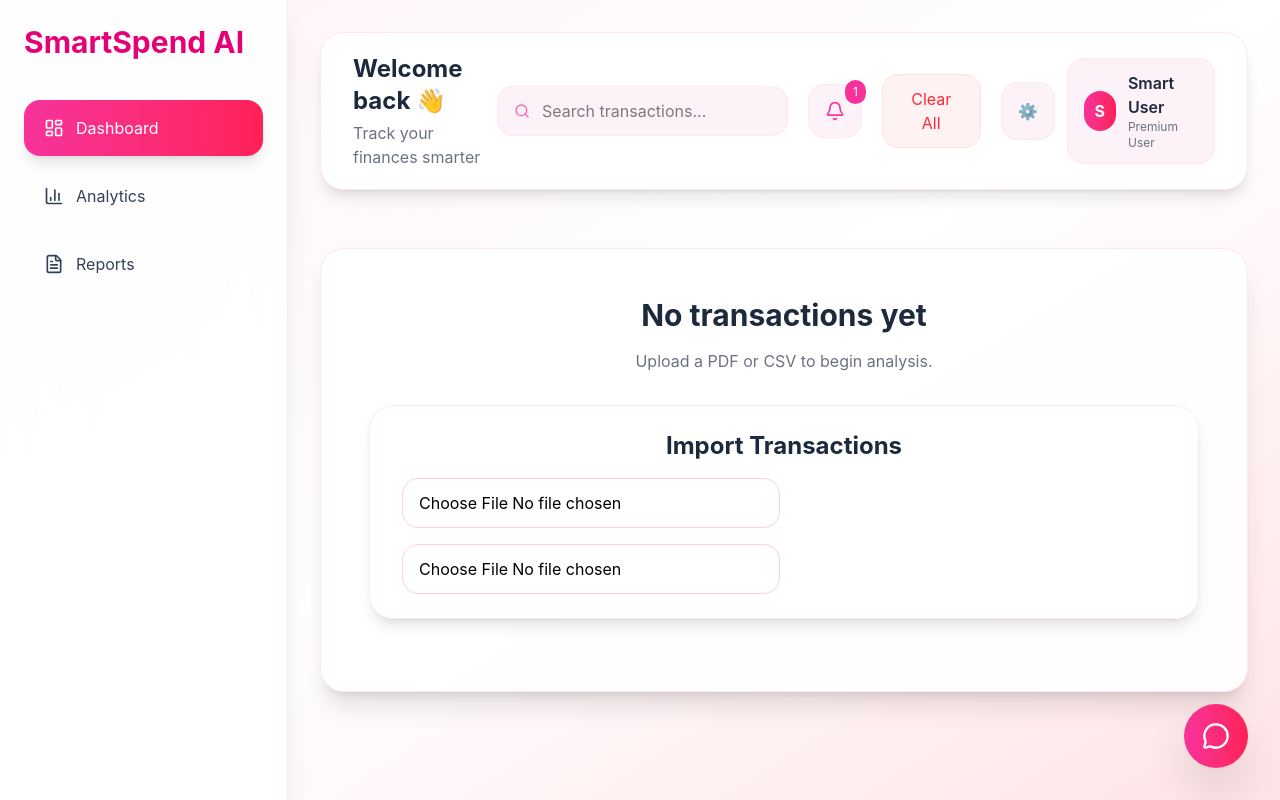
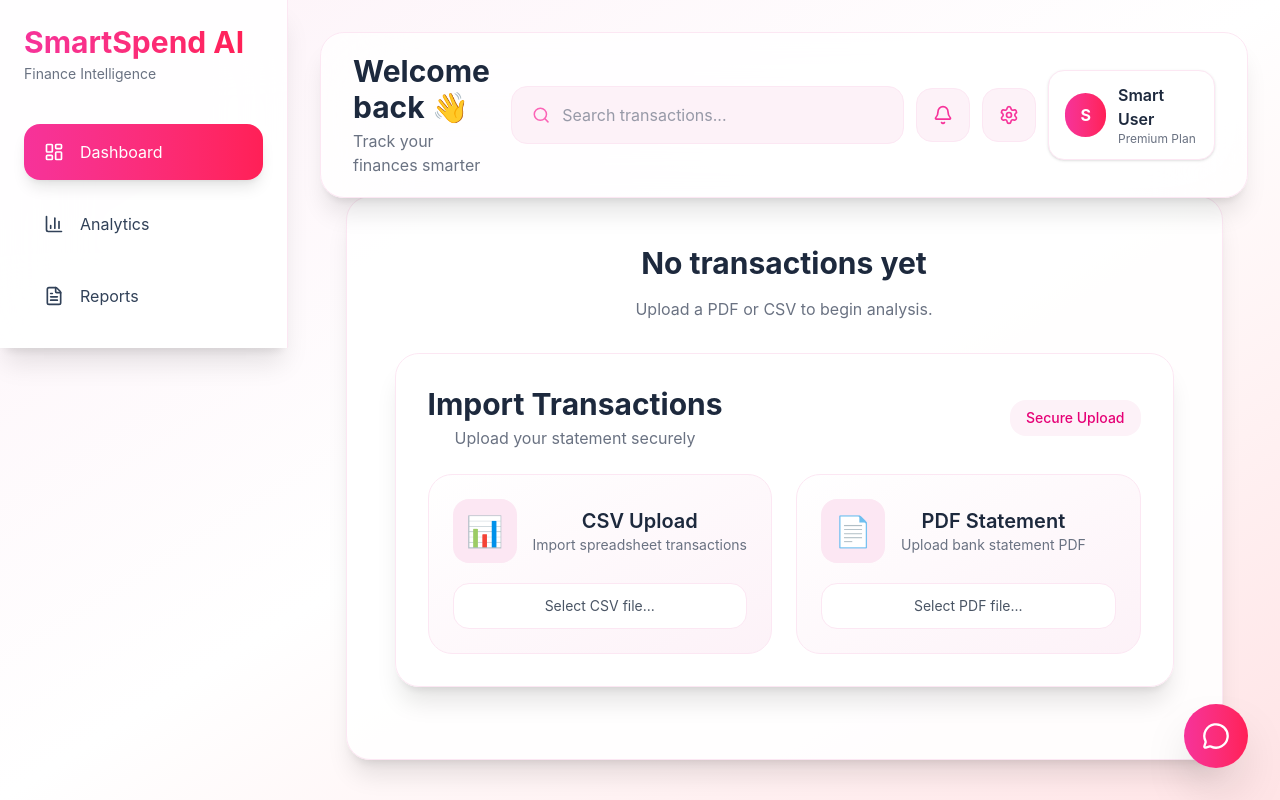
Before and after one commit to sharan1902005-ui/intelligent-expense-analyzer, a React (Vite) app: page /dashboard in a window 1280 px wide. Built offline with nearby package versions, Linux system fonts and the light colour scheme.

Commit message:
Premium UI redesign, settings theme switcher, navbar/sidebar improvements, upload cards redesign

```diff
--- a/src/components/Charts.tsx
+++ b/src/components/Charts.tsx
@@ -40,7 +40,7 @@ export default function Charts({ transactions }: Props) {
 
       <p className="text-gray-500 mb-6">Where your money goes</p>
 
-      <ResponsiveContainer width="100%" height={420}>
+      <ResponsiveContainer width="100%" height={320}>
         <PieChart>
           <Pie
             data={data}
--- a/src/components/Dashboard.tsx
+++ b/src/components/Dashboard.tsx
@@ -12,20 +12,16 @@ import Sidebar from "./Sidebar";
 import TopNavbar from "./TopNavbar";
 import SettingsModal from "./SettingsModal";
 import type { Transaction } from "../types";
-import { useThemeContext } from "../context/ThemeContext";
-
-const bgThemes = {
-  lavender: "bg-gradient-to-br from-pink-50 via-white to-rose-100",
-  pink: "bg-gradient-to-br from-pink-50 via-white to-rose-100",
-  blue: "bg-gradient-to-br from-sky-50 via-cyan-50 to-blue-100",
-  dark: "bg-gradient-to-br from-slate-900 to-slate-800",
-};
 
 export default function Dashboard() {
-  const { theme } = useThemeContext();
   const [activeTab, setActiveTab] = useState("Dashboard");
   const [searchQuery, setSearchQuery] = useState("");
   const [settingsOpen, setSettingsOpen] = useState(false);
+  const [theme, setTheme] = useState(localStorage.getItem("theme") || "pink");
+
+  useEffect(() => {
+    localStorage.setItem("theme", theme);
+  }, [theme]);
 
   const [transactions, setTransactions] = useState<Transaction[]>(() => {
     const saved = localStorage.getItem("transactions");
@@ -52,9 +48,15 @@ export default function Dashboard() {
   if (transactions.length === 0) {
     return (
       <>
-        <div className={`min-h-screen ${bgThemes[theme]} flex`}>
-          <Sidebar activeTab={activeTab} setActiveTab={setActiveTab} onSettingsOpen={() => setSettingsOpen(true)} />
-          <div className="flex-1 p-8">
+        <div className={`min-h-screen md:flex ${
+          theme === "pink"
+            ? "bg-gradient-to-br from-pink-50 via-white to-rose-100"
+            : theme === "lavender"
+            ? "bg-gradient-to-br from-purple-50 via-white to-fuchsia-100"
+            : "bg-gradient-to-br from-blue-50 via-white to-cyan-100"
+        }`}>
+          <Sidebar activeTab={activeTab} setActiveTab={setActiveTab} />
+          <div className="flex-1 p-6 md:p-8 md:ml-0">
             <TopNavbar searchQuery={searchQuery} setSearchQuery={setSearchQuery} transactions={transactions} onOpenSettings={() => setSettingsOpen(true)} />
             <div className="h-[70vh] flex items-center justify-center">
               <div className="bg-white/90 border border-pink-100 rounded-3xl shadow-xl p-12 text-center">
@@ -67,7 +69,7 @@ export default function Dashboard() {
             </div>
           </div>
         </div>
-        <SettingsModal open={settingsOpen} onClose={() => setSettingsOpen(false)} />
+        <SettingsModal open={settingsOpen} onClose={() => setSettingsOpen(false)} theme={theme} setTheme={setTheme} />
         <ExpenseChatBot transactions={transactions} />
       </>
     );
@@ -75,10 +77,16 @@ export default function Dashboard() {
 
   return (
     <>
-      <div className={`min-h-screen ${bgThemes[theme]} flex`}>
-        <Sidebar activeTab={activeTab} setActiveTab={setActiveTab} onSettingsOpen={() => setSettingsOpen(true)} />
+      <div className={`min-h-screen md:flex ${
+        theme === "pink"
+          ? "bg-gradient-to-br from-pink-50 via-white to-rose-100"
+          : theme === "lavender"
+          ? "bg-gradient-to-br from-purple-50 via-white to-fuchsia-100"
+          : "bg-gradient-to-br from-blue-50 via-white to-cyan-100"
+      }`}>
+        <Sidebar activeTab={activeTab} setActiveTab={setActiveTab} />
 
-        <div className="flex-1 p-8 overflow-auto">
+        <div className="flex-1 p-6 md:p-8 md:ml-0 overflow-auto">
           <TopNavbar searchQuery={searchQuery} setSearchQuery={setSearchQuery} transactions={transactions} onOpenSettings={() => setSettingsOpen(true)} />
 
           <div className="mt-8">
@@ -114,7 +122,7 @@ export default function Dashboard() {
         </div>
       </div>
 
-      <SettingsModal open={settingsOpen} onClose={() => setSettingsOpen(false)} />
+      <SettingsModal open={settingsOpen} onClose={() => setSettingsOpen(false)} theme={theme} setTheme={setTheme} />
       <ExpenseChatBot transactions={transactions} />
     </>
   );
--- a/src/components/DataInput.tsx
+++ b/src/components/DataInput.tsx
@@ -98,22 +98,57 @@ export default function DataInput({ onImport }: Props) {
   };
 
   return (
-    <div className="bg-white/90 backdrop-blur-2xl border border-pink-100 shadow-lg rounded-3xl px-8 py-6 mb-6">
-      <h2 className="text-2xl font-bold text-slate-800 mb-4">Import Transactions</h2>
+    <div className="bg-white/90 backdrop-blur-xl rounded-3xl shadow-xl border border-pink-100 p-8 mb-6">
+      <div className="flex items-center justify-between mb-6">
+        <div>
+          <h2 className="text-3xl font-bold text-slate-800">Import Transactions</h2>
+          <p className="text-gray-500 mt-1">Upload your statement securely</p>
+        </div>
+        <div className="text-sm px-4 py-2 rounded-2xl bg-pink-50 text-pink-600 font-medium">
+          Secure Upload
+        </div>
+      </div>
 
-      <div className="flex gap-4 flex-wrap">
-        <input
-          type="file"
-          accept=".csv"
-          onChange={handleCSV}
-          className="bg-white border border-pink-200 rounded-2xl px-4 py-3 focus:outline-none focus:ring-2 focus:ring-pink-300"
-        />
-        <input
-          type="file"
-          accept=".pdf"
-          onChange={handlePDF}
-          className="bg-white border border-pink-200 rounded-2xl px-4 py-3 focus:outline-none focus:ring-2 focus:ring-pink-300"
-        />
+      <div className="grid grid-cols-1 md:grid-cols-2 gap-6">
+
+        {/* CSV */}
+        <label className="cursor-pointer group">
+          <div className="border border-pink-100 bg-gradient-to-br from-white to-pink-50 rounded-3xl p-6 hover:shadow-lg transition-all duration-300 hover:scale-[1.01]">
+            <div className="flex items-center gap-4">
+              <div className="w-16 h-16 rounded-2xl bg-pink-100 flex items-center justify-center text-3xl">
+                📊
+              </div>
+              <div>
+                <h3 className="text-xl font-semibold text-slate-800">CSV Upload</h3>
+                <p className="text-gray-500 text-sm">Import spreadsheet transactions</p>
+              </div>
+            </div>
+            <div className="mt-5 px-4 py-3 rounded-2xl bg-white border border-pink-100 text-gray-600 text-sm truncate">
+              Select CSV file...
+            </div>
+          </div>
+          <input type="file" accept=".csv" className="hidden" onChange={handleCSV} />
+        </label>
+
+        {/* PDF */}
+        <label className="cursor-pointer group">
+          <div className="border border-pink-100 bg-gradient-to-br from-white to-pink-50 rounded-3xl p-6 hover:shadow-lg transition-all duration-300 hover:scale-[1.01]">
+            <div className="flex items-center gap-4">
+              <div className="w-16 h-16 rounded-2xl bg-pink-100 flex items-center justify-center text-3xl">
+                📄
+              </div>
+              <div>
+                <h3 className="text-xl font-semibold text-slate-800">PDF Statement</h3>
+                <p className="text-gray-500 text-sm">Upload bank statement PDF</p>
+              </div>
+            </div>
+            <div className="mt-5 px-4 py-3 rounded-2xl bg-white border border-pink-100 text-gray-600 text-sm truncate">
+              Select PDF file...
+            </div>
+          </div>
+          <input type="file" accept=".pdf" className="hidden" onChange={handlePDF} />
+        </label>
+
       </div>
     </div>
   );
--- a/src/components/ExpenseChatBot.tsx
+++ b/src/components/ExpenseChatBot.tsx
@@ -4,6 +4,7 @@ import type { Transaction } from "../types";
 
 interface Props {
   transactions: Transaction[];
+  defaultOpen?: boolean;
 }
 
 interface Message {
@@ -11,9 +12,9 @@ interface Message {
   text: string;
 }
 
-export default function ExpenseChatBot({ transactions }: Props) {
+export default function ExpenseChatBot({ transactions, defaultOpen = false }: Props) {
   const username = localStorage.getItem("username") || "there";
-  const [open, setOpen] = useState(false);
+  const [open, setOpen] = useState(defaultOpen);
   const [messages, setMessages] = useState<Message[]>([
     { sender: "bot", text: `Hi ${username} 👋 I'm your SmartSpend AI assistant. Ask about your spending.` },
   ]);
@@ -87,13 +88,13 @@ export default function ExpenseChatBot({ transactions }: Props) {
     <>
       <button
         onClick={() => setOpen(!open)}
-        className="fixed bottom-8 right-8 z-[9999] w-16 h-16 rounded-full bg-gradient-to-r from-pink-500 to-rose-500 shadow-2xl flex items-center justify-center text-white hover:scale-110 transition"
+        className="fixed bottom-8 right-4 md:right-8 z-[9999] w-14 h-14 md:w-16 md:h-16 rounded-full bg-gradient-to-r from-pink-500 to-rose-500 shadow-2xl flex items-center justify-center text-white hover:scale-110 transition"
       >
         {open ? <X size={28} /> : <MessageCircle size={28} />}
       </button>
 
       {open && (
-        <div className="fixed bottom-28 right-8 z-[9999] w-[420px] h-[600px] bg-white rounded-3xl shadow-2xl border border-pink-100 flex flex-col overflow-hidden">
+        <div className="fixed bottom-28 right-4 md:right-8 z-[9999] w-[92vw] md:w-[420px] h-[75vh] md:h-[600px] bg-white rounded-3xl shadow-2xl border border-pink-100 flex flex-col overflow-hidden">
           <div className="bg-gradient-to-r from-pink-500 to-rose-500 text-white p-5">
             <h2 className="text-xl font-bold">SmartSpend AI 🤖</h2>
             <p className="text-sm opacity-90">Your finance assistant</p>
--- a/src/components/Sidebar.tsx
+++ b/src/components/Sidebar.tsx
@@ -1,44 +1,120 @@
-import { LayoutDashboard, BarChart3, FileText } from "lucide-react";
+import {
+  LayoutDashboard,
+  BarChart3,
+  FileText,
+  Menu,
+  X,
+} from "lucide-react";
+import { useState } from "react";
 
 interface Props {
   activeTab: string;
   setActiveTab: (tab: string) => void;
-  onSettingsOpen: () => void;
 }
 
-export default function Sidebar({ activeTab, setActiveTab, onSettingsOpen }: Props) {
+export default function Sidebar({
+  activeTab,
+  setActiveTab,
+}: Props) {
+  const [open, setOpen] = useState(false);
+
   const items = [
-    { name: "Dashboard", icon: <LayoutDashboard size={20} /> },
-    { name: "Analytics", icon: <BarChart3 size={20} /> },
-    { name: "Reports", icon: <FileText size={20} /> },
+    {
+      name: "Dashboard",
+      icon: <LayoutDashboard size={20} />,
+    },
+    {
+      name: "Analytics",
+      icon: <BarChart3 size={20} />,
+    },
+    {
+      name: "Reports",
+      icon: <FileText size={20} />,
+    },
   ];
 
   return (
-    <div className="w-72 min-h-screen bg-white/85 backdrop-blur-2xl border-r border-pink-100 shadow-xl p-6">
-      <h1 className="text-3xl font-bold text-pink-600 mb-10">SmartSpend AI</h1>
+    <>
+      {/* Mobile top bar */}
+      <div className="md:hidden flex justify-between items-center px-5 py-4 bg-white border-b border-pink-100 sticky top-0 z-50">
+        <h1 className="text-2xl font-bold bg-gradient-to-r from-pink-500 to-rose-500 bg-clip-text text-transparent">
+          SmartSpend AI
+        </h1>
 
-      <div className="space-y-3">
-        {items.map((item) => (
+        <button
+          onClick={() => setOpen(true)}
+          className="p-3 rounded-2xl bg-pink-50"
+        >
+          <Menu size={24} />
+        </button>
+      </div>
+
+      {/* Overlay */}
+      {open && (
+        <div
+          className="fixed inset-0 bg-black/30 z-40"
+          onClick={() => setOpen(false)}
+        />
+      )}
+
+      {/* Sidebar */}
+      <aside
+        className={`
+          fixed md:relative top-0 left-0 h-full
+          w-72 bg-white/90 backdrop-blur-2xl
+          border-r border-pink-100 shadow-xl
+          z-50 p-6
+          transform transition-transform duration-300
+          ${open ? "translate-x-0" : "-translate-x-full"}
+          md:translate-x-0
+        `}
+      >
+        <div className="flex justify-between items-center mb-10">
+          <div>
+            <h1 className="text-3xl font-bold bg-gradient-to-r from-pink-500 to-rose-500 bg-clip-text text-transparent">
+              SmartSpend AI
+            </h1>
+
+            <p className="text-gray-500 text-sm mt-1">
+              Finance Intelligence
+            </p>
+          </div>
+
+          <button
+            className="md:hidden"
+            onClick={() => setOpen(false)}
+          >
+            <X />
+          </button>
+        </div>
+
+        <nav className="space-y-4">
+          {items.map((item) => {
+            const active = activeTab === item.name;
+
+            return (
               <button
                 key={item.name}
                 onClick={() => {
-              if (item.name === "Settings") {
-                onSettingsOpen();
-              } else {
                   setActiveTab(item.name);
+                  setOpen(false);
+                }}
+                className={`
+                  w-full flex items-center gap-4 px-5 py-4 rounded-2xl transition
+                  ${
+                    active
+                      ? "bg-gradient-to-r from-pink-500 to-rose-500 text-white shadow-lg"
+                      : "text-slate-700 hover:bg-pink-50"
                   }
-            }}
-            className={`w-full flex items-center gap-3 px-5 py-4 rounded-2xl transition ${
-              activeTab === item.name
-                ? "bg-gradient-to-r from-pink-500 to-rose-500 text-white shadow-lg"
-                : "hover:bg-pink-50 text-slate-700"
-            }`}
+                `}
               >
                 {item.icon}
                 {item.name}
               </button>
-        ))}
-      </div>
-    </div>
+            );
+          })}
+        </nav>
+      </aside>
+    </>
   );
 }
--- a/src/components/SummaryCards.tsx
+++ b/src/components/SummaryCards.tsx
@@ -24,7 +24,7 @@ export default function SummaryCards({ transactions }: Props) {
   ];
 
   return (
-    <div className="grid grid-cols-1 md:grid-cols-2 lg:grid-cols-4 gap-6">
+    <div className="grid grid-cols-1 sm:grid-cols-2 lg:grid-cols-4 gap-6">
       {cards.map((card) => (
         <div
           key={card.title}
--- a/src/components/TopNavbar.tsx
+++ b/src/components/TopNavbar.tsx
@@ -1,6 +1,8 @@
-import { Bell, Search } from "lucide-react";
-import { useState } from "react";
-import NotificationPanel from "./NotificationPanel";
+import {
+  Bell,
+  Search,
+  Settings,
+} from "lucide-react";
 import type { Transaction } from "../types";
 
 interface Props {
@@ -10,83 +12,72 @@ interface Props {
   onOpenSettings: () => void;
 }
 
-export default function TopNavbar({ searchQuery, setSearchQuery, transactions, onOpenSettings }: Props) {
-  const [showNotifications, setShowNotifications] = useState(false);
+export default function TopNavbar({
+  searchQuery,
+  setSearchQuery,
+  transactions,
+  onOpenSettings,
+}: Props) {
+  return (
+    <header className="bg-white/80 backdrop-blur-2xl border border-pink-100 rounded-3xl shadow-xl px-6 md:px-8 py-5">
+      <div className="flex flex-col md:flex-row items-start md:items-center justify-between gap-5">
 
-  const expenses = transactions.filter((t) => t.type === "expense");
-  const totalSpent = expenses.reduce((sum, t) => sum + t.amount, 0);
-  const topExpense = [...expenses].sort((a, b) => b.amount - a.amount)[0];
-
-  const notifications = [
-    totalSpent > 10000 ? "🚨 Budget warning: Spending exceeded ₹10,000" : "",
-    topExpense ? `💸 Largest expense: ₹${topExpense.amount} at ${topExpense.merchant}` : "",
-    "📥 Recent transactions imported successfully",
-  ].filter(Boolean);
-
-  return (
-    <div className="relative bg-white/90 backdrop-blur-2xl border border-pink-100 rounded-3xl shadow-lg px-8 py-5 flex justify-between items-center">
+        {/* Left */}
         <div>
-        <h2 className="text-2xl font-bold text-slate-800">Welcome back 👋</h2>
-        <p className="text-gray-500 mt-1">Track your finances smarter</p>
+          <h1 className="text-3xl font-bold text-slate-800">
+            Welcome back 👋
+          </h1>
+          <p className="text-gray-500 mt-1">
+            Track your finances smarter
+          </p>
         </div>
 
-      <div className="flex items-center gap-5">
-        <div className="flex items-center bg-pink-50 border border-pink-100 rounded-2xl px-4 py-3 w-80">
-          <Search size={18} className="text-pink-400" />
+        {/* Right */}
+        <div className="flex items-center gap-3 w-full md:w-auto">
+
+          {/* Search */}
+          <div className="hidden md:flex items-center gap-3 bg-pink-50 border border-pink-100 rounded-2xl px-5 py-4 w-[420px]">
+            <Search size={20} className="text-pink-400" />
             <input
               type="text"
+              placeholder="Search transactions..."
               value={searchQuery}
               onChange={(e) => setSearchQuery(e.target.value)}
-            placeholder="Search transactions..."
-            className="bg-transparent outline-none ml-3 w-full"
+              className="bg-transparent outline-none w-full text-slate-700"
             />
           </div>
 
-        <div className="relative">
-          <button
-            onClick={() => setShowNotifications(!showNotifications)}
-            className="bg-pink-50 border border-pink-100 p-4 rounded-2xl"
-          >
-            <Bell className="text-pink-500" size={20} />
+          {/* Notifications */}
+          <button className="relative p-4 rounded-2xl bg-pink-50 border border-pink-100 hover:bg-pink-100 transition">
+            <Bell size={20} className="text-pink-500" />
+            {transactions.length > 0 && (
+              <span className="absolute -top-1 -right-1 bg-pink-500 text-white text-xs px-2 py-0.5 rounded-full">
+                {transactions.length > 9 ? "9+" : transactions.length}
+              </span>
+            )}
           </button>
 
-          <span className="absolute -top-1 -right-1 bg-pink-500 text-white text-xs px-2 py-1 rounded-full">
-            {notifications.length}
-          </span>
-
-          {showNotifications && <NotificationPanel notifications={notifications} />}
-        </div>
-
+          {/* Settings */}
           <button
-          onClick={() => {
-            localStorage.removeItem("transactions");
-            window.location.reload();
-          }}
-          className="bg-red-50 border border-red-100 px-5 py-3 rounded-2xl text-red-500 hover:bg-red-100"
+            onClick={onOpenSettings}
+            className="p-4 rounded-2xl bg-pink-50 border border-pink-100 hover:bg-pink-100 transition"
           >
-          Clear All
+            <Settings size={20} className="text-pink-500" />
           </button>
 
-        <div className="flex items-center gap-3">
-          <button
-            onClick={onOpenSettings}
-            className="p-4 rounded-2xl border border-pink-100 bg-pink-50 hover:bg-pink-100"
-          >
-            ⚙️
-          </button>
 
-          <div className="flex items-center gap-3 bg-pink-50 border border-pink-100 rounded-2xl px-4 py-3">
-            <div className="w-10 h-10 rounded-full bg-gradient-to-r from-pink-500 to-rose-500 flex items-center justify-center text-white font-bold">
+          {/* Profile */}
+          <div className="flex items-center gap-3 bg-white border border-pink-100 rounded-2xl px-4 py-3 shadow-sm">
+            <div className="w-11 h-11 rounded-full bg-gradient-to-r from-pink-500 to-rose-500 flex items-center justify-center text-white font-bold">
               S
             </div>
-
-            <div>
+            <div className="hidden md:block">
               <p className="font-semibold text-slate-800">Smart User</p>
-              <p className="text-xs text-gray-500">Premium User</p>
+              <p className="text-xs text-gray-500">Premium Plan</p>
             </div>
           </div>
         </div>
       </div>
-    </div>
+    </header>
   );
 }
--- a/src/components/TransactionsTable.tsx
+++ b/src/components/TransactionsTable.tsx
@@ -12,7 +12,7 @@ export default function TransactionsTable({ transactions }: Props) {
     <div className="bg-white/90 backdrop-blur-2xl border border-pink-100 shadow-lg rounded-3xl p-6">
       <h2 className="text-2xl font-bold text-slate-800 mb-6">Transactions</h2>
 
-      <div className="overflow-auto">
+      <div className="overflow-x-auto">
         <table className="w-full">
           <thead>
             <tr className="text-left border-b border-pink-100">
--- a/src/pages/LandingPage.tsx
+++ b/src/pages/LandingPage.tsx
@@ -40,19 +40,19 @@ export default function LandingPage() {
         </nav>
 
         <section className="text-center px-6 py-20">
-          <h2 className="text-6xl font-bold text-slate-800 leading-tight">
+          <h2 className="text-3xl md:text-6xl font-bold text-slate-800 leading-tight">
             Your Intelligent
             <span className="bg-gradient-to-r from-pink-600 to-rose-500 bg-clip-text text-transparent">
               {" "}Expense Analyzer
             </span>
           </h2>
 
-          <p className="mt-6 text-xl text-gray-600 max-w-3xl mx-auto">
+          <p className="mt-6 text-base md:text-xl text-gray-600 max-w-3xl mx-auto">
             Track expenses, analyze spending habits, get AI insights, manage
             budgets, and export reports — all in one beautiful app.
           </p>
 
-          <div className="mt-10 flex justify-center gap-4">
+          <div className="mt-10 flex flex-col md:flex-row justify-center gap-4">
             <Link
               to="/dashboard"
               className="bg-gradient-to-r from-pink-500 to-rose-500 text-white px-8 py-4 rounded-2xl shadow-lg hover:scale-105 transition"
```
Also changed, not shown: src/components/SettingsModal.tsx (+122 -26 lines). Lines whose indentation alone changed are shown as unchanged.
